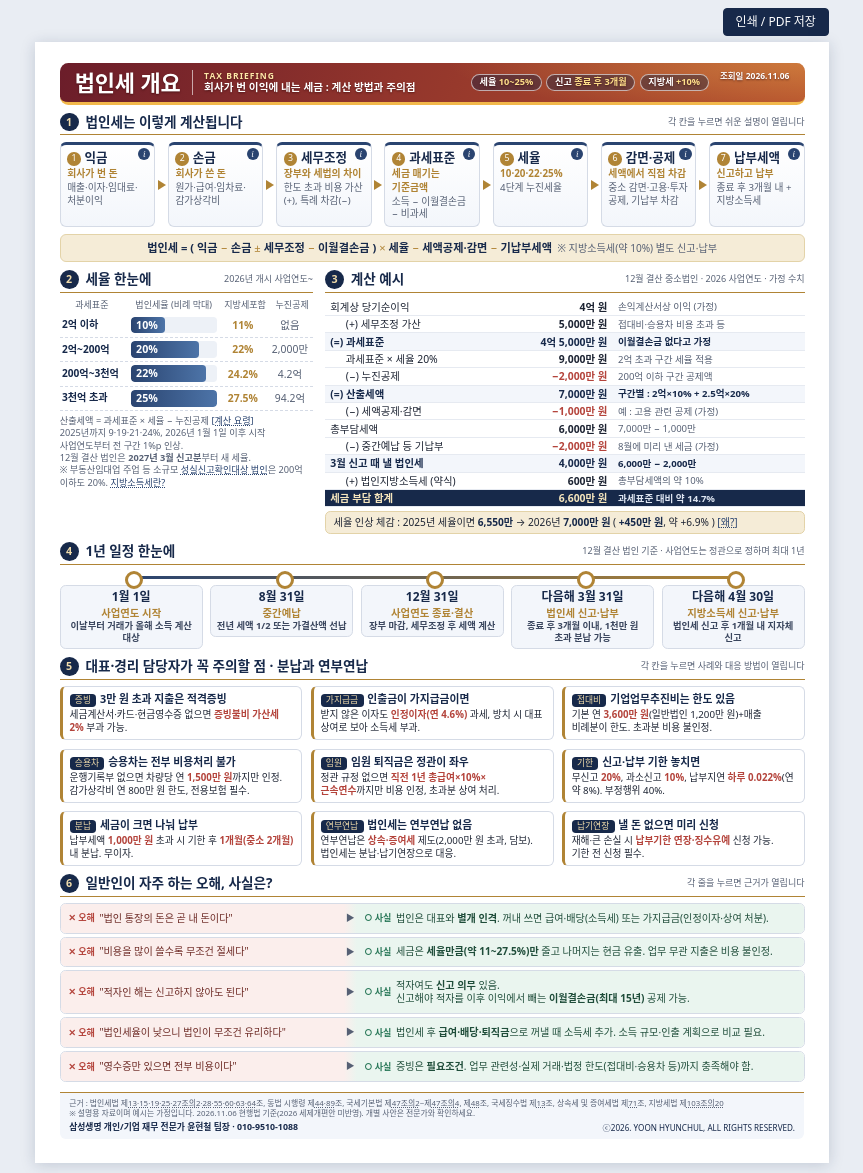
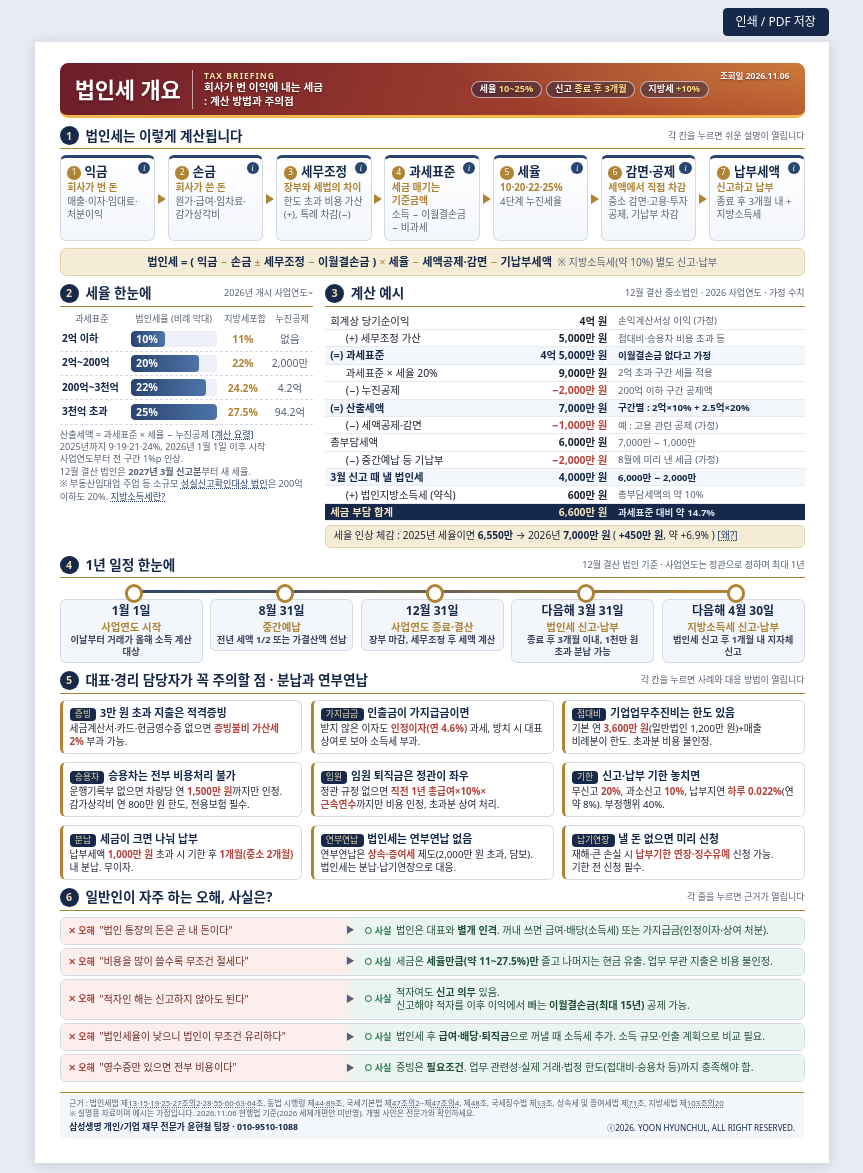
Before and after one commit to yangji-madang/SLGFC, a plain HTML site: page consult/corptax_info.html in a window 1280 px wide. Shown: the whole page, without its empty margins (208-1071 px from the left). Drawn offline with Linux system fonts and the light colour scheme.

Commit message:
[웹편집] consult/corptax_info.html 글자 수정 반영

```diff
--- a/consult/corptax_info.html
+++ b/consult/corptax_info.html
@@ -140,12 +140,12 @@ background:radial-gradient(80% 220% at 100% 0%,rgba(255,200,90,.35),transparent
 </div>
 
 
-<main class="sheet" id="sheet" data-ver="1793929202789">
+<main class="sheet" id="sheet" data-ver="1793929313489">
 <div class="main" id="main">
 
 <header class="ttl">
   <h1>법인세 개요</h1>
-  <div class="sub"><i>TAX BRIEFING</i>회사가 번 이익에 내는 세금 : 계산 방법과 주의점</div>
+  <div class="sub"><i>TAX BRIEFING</i>회사가 번 이익에 내는 세금<br>: 계산 방법과 주의점</div>
   <div class="chips"><span>세율 <b>10~25%</b></span><span>신고 <b>종료 후 3개월</b></span><span>지방세 <b>+10%</b></span></div>
   <div class="qd">조회일 <b id="qd">2026.11.06</b></div>
 </header>
@@ -237,7 +237,7 @@ background:radial-gradient(80% 220% at 100% 0%,rgba(255,200,90,.35),transparent
 </div>
 <footer class="ft" id="ft">
   <div class="law">근거 : 법인세법 제13·15·19·25·27조의2·28·55·60·63·64조, 동법 시행령 제44·89조, 국세기본법 제47조의2~제47조의4, 제48조, 국세징수법 제13조, 상속세 및 증여세법 제71조, 지방세법 제103조의20<br>※ 설명용 자료이며 예시는 가정입니다. 2026.11.06 현행법 기준(2026 세제개편안 미반영). 개별 사안은 전문가와 확인하세요.</div>
-  <div class="row"><span class="l">삼성생명 개인/기업 재무 전문가 윤현철 팀장 · 010-9510-1088</span><span class="r">ⓒ<span id="yr">2026</span>. YOON HYUNCHUL, ALL RIGHTS RESERVED.</span></div>
+  <div class="row"><span class="l">삼성생명 개인/기업 재무 전문가 윤현철 팀장 · 010-9510-1088</span><span class="r">ⓒ<span id="yr">2026</span>. YOON HYUNCHUL, ALL RIGHT RESERVED.</span></div>
 </footer>
 </main>
 
```
